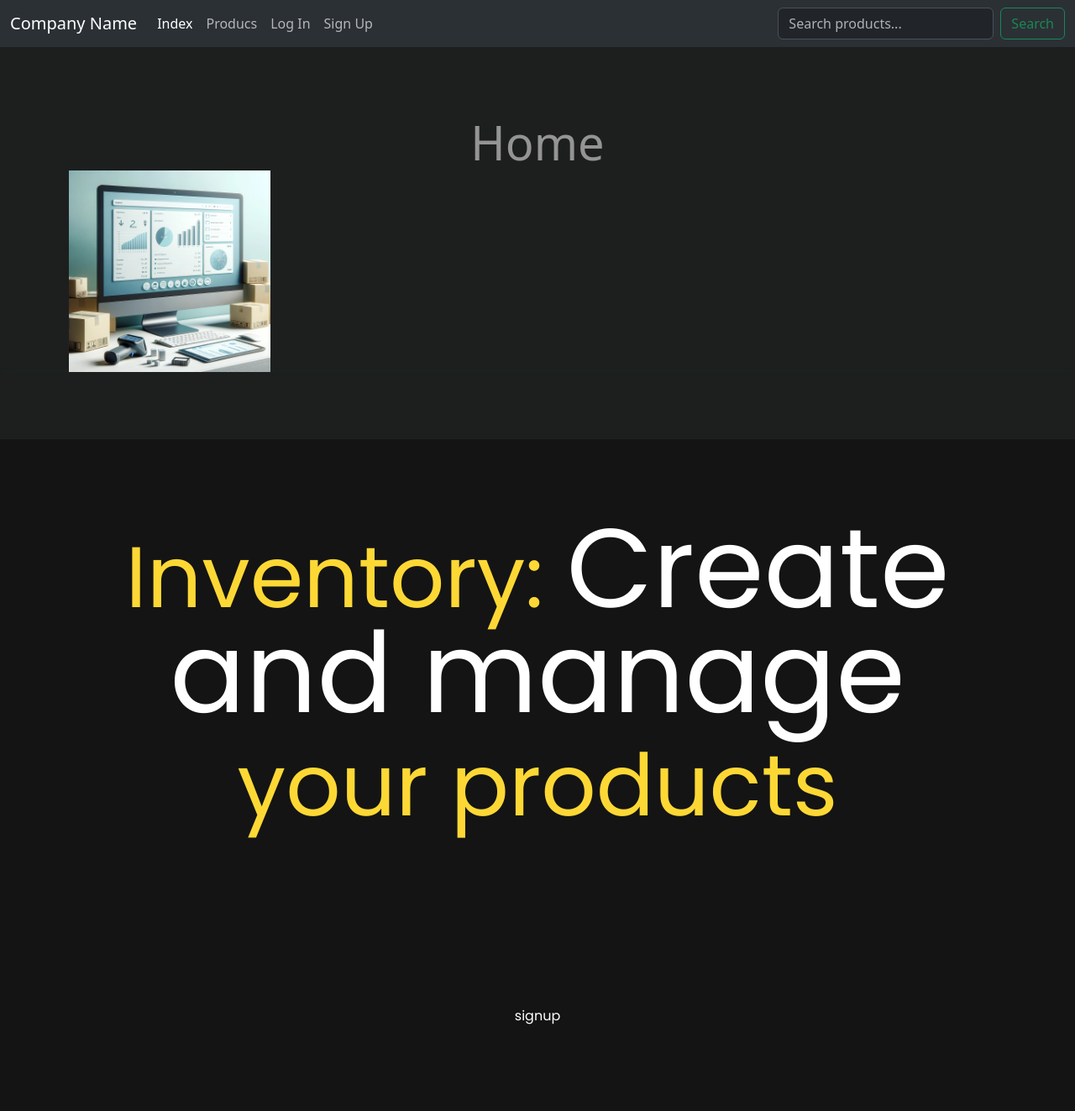
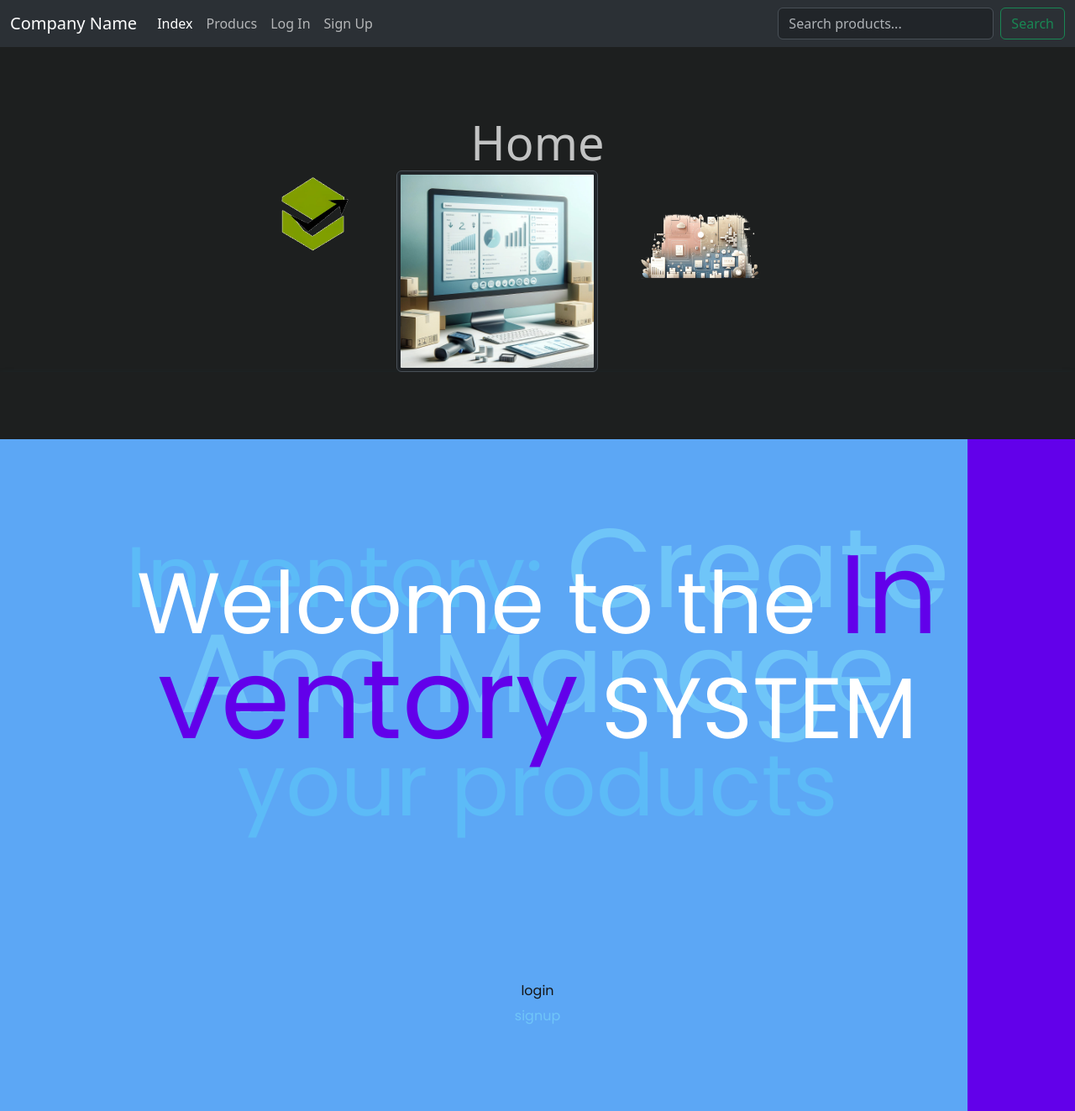
Before and after one commit to ByteRaider/Django-Inventory, a Django app: page / in a window 1280 px wide. Shown: the whole page at 84% size. Run offline with Django 5.2, Linux system fonts and the light colour scheme.

Commit message:
style hero Index page

```diff
--- a/inventory/templates/index.html
+++ b/inventory/templates/index.html
@@ -18,10 +18,10 @@
 /* Color Variables */
 :root {
   --dark: rgb(20, 20, 20);
-  --yellow: rgb(253, 216, 53);
-  --blue: rgb(98, 0, 234);
-  --left-color: var(--yellow);
-  --right-color: var(--dark);
+  --color1: rgba(92, 190, 247, 0.884);
+  --color2: rgb(98, 0, 234);
+  --left-color: var(--color1);
+  --right-color: var(--color2);
 }
 
 /* Base Styles */
@@ -101,7 +101,7 @@
 }
 
 #right-side .title {
-  color: var(--yellow);
+  color: var(--color1);
 }
 
 #right-side .cool,
@@ -113,28 +113,34 @@
   color: var(--dark);
 }
 
-/* Hero credits for css & js https://codepen.io/noob_coder__/pen/YzggMqa */
+
 </style>
-<div class="container">
-    <div class="image-container">
+
+    <picture>
+      <div class="row">
         {% load static %}
-<img class="image" style="width: 240px;" src="{% static 'img/hero.jpg' %}" alt="Hero Image">
-    </div>
-</div>
+        <div class="container-fluid d-flex col-md-6 col-sm-12">
+          <a  href="#"><img class="img-fluid mx-auto pe-5" src="{% static 'img/icon.png' %}" alt="Hero Image"></a>
+          <img class="img-fluid img-thumbnail  mx-auto" style="width: 240px;" src="{% static 'img/hero.jpg' %}" alt="Hero Image">
+          <a href="#"><img class="img-fluid mx-auto p-5" src="{% static 'img/logo.png' %}" alt="Hero Image"></a>
+        </div>
+      </div>
+    </picture>
+
 
 <main>
     <section class="hero-wrapper">
       <!-- Left Side -->
       <article id="left-side" class="hero-side">
         <h1 class="title">
-          Inventory<span data-value="Inventory" id="frontend" class="cool">system</span> project
+          Welcome to the <span data-value="Inventory" id="frontend" class="cool">Inventory</span> SYSTEM
         </h1>
         <a href="{% url 'login' %}" class="name" id="first-name" aria-label="First Name: Noob">login</a>
       </article>
       <!-- Right Side -->
       <article id="right-side" class="hero-side">
         <h1 class="title">
-          Inventory: <span data-value="Create" id="backend" class="cool">Create and manage</span> your products
+          Inventory: <span data-value="Create And Manage" id="backend" class="cool">Create And Manage</span> your products
         </h1>
         <a href="{% url 'signup' %}" class="name" id="last-name" aria-label="Last Name: Coder">signup</a>
       </article>
@@ -157,6 +163,7 @@
 document.addEventListener("touchmove", (event) => handleMovement(event));
 
 // Function to animate text change on mousemove over the backend element
+// adding credits for frontend Hero animation: https://codepen.io/noob_coder__/pen/YzggMqa
 const animateTextChange = (event) => {
   const targetElement = event.target;
   let iterations = 0;
--- a/static/css/styles.css
+++ b/static/css/styles.css
@@ -1,8 +1,10 @@
 :root{
-  --primary-color: #949494;
+  --primary-color: #69d0f0;
   --secondary-color: #1e2020f6;
   --primary-accent-color: #6c63ff;
   --secondary-accent-color: #e05429ec;
+  --primary-font: 'Poppins', sans-serif;
+  --primary-font-color: #ffffffbb;
   --box-shadow: 0 5px 10px #01718036;
 }
 
@@ -39,7 +41,7 @@
   padding: 5rem 0;
   box-shadow: var(--box-shadow);
   background-color: var(--secondary-color);
-  color: var(--primary-color);
+  color: var(--primary-font-color);
 }
 
 a {
```
Also changed, not shown: static/img/favico.ico (added), static/img/icon.png (added), static/img/logo.png (added).
